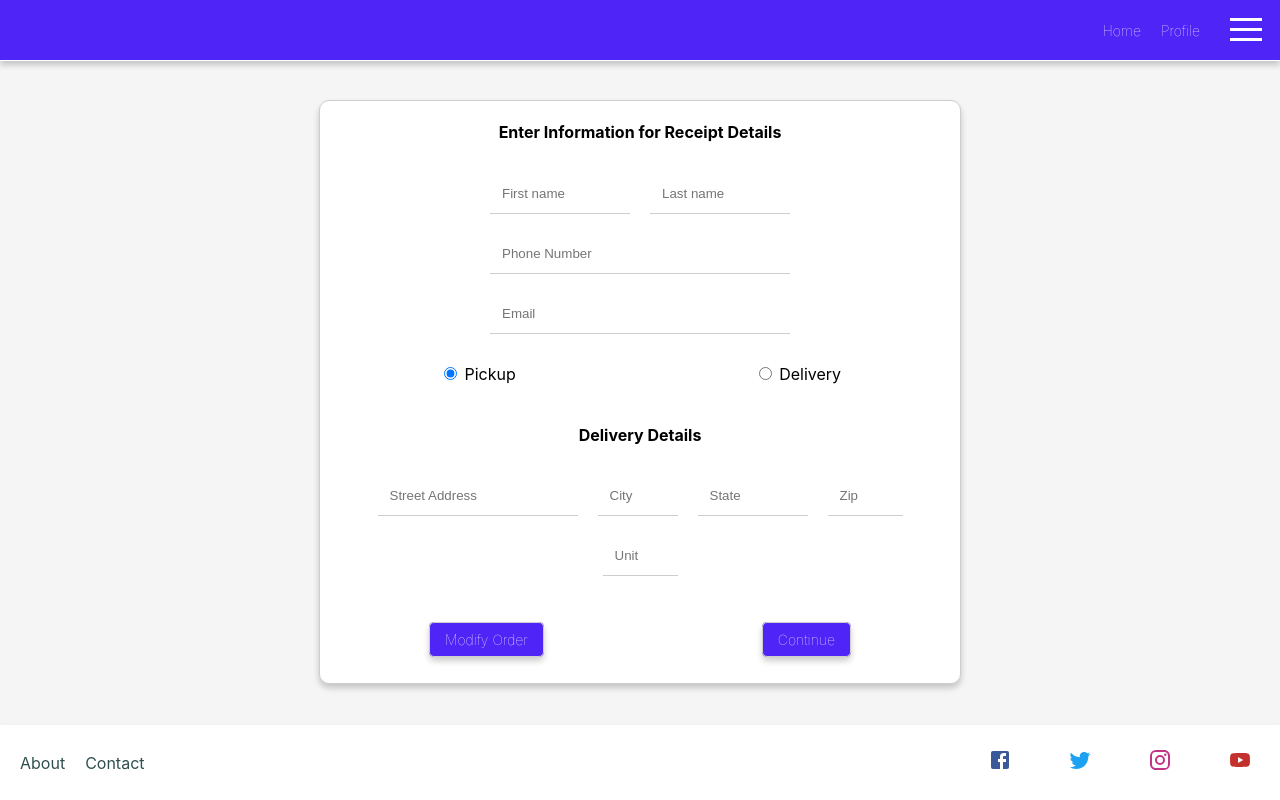
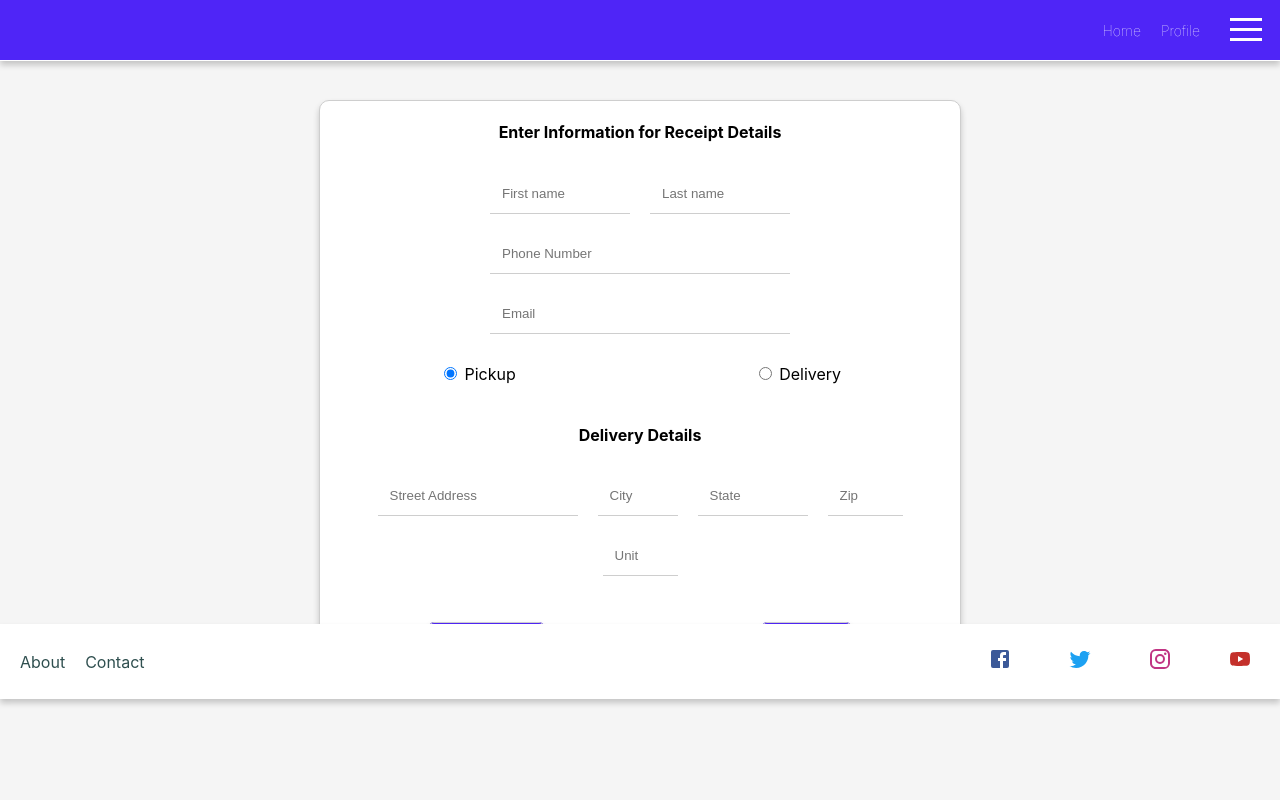
Before and after one commit to mitchthebaker/csc648-848-sw-engineering-sum21-T03, a React (Create React App) app in the folder application/client/: page /receipt-info in a window 1280 px wide. Built offline with nearby package versions, Linux system fonts and the light colour scheme.

Commit message:
Styling changes

```diff
--- a/application/client/src/index.css
+++ b/application/client/src/index.css
@@ -769,7 +769,7 @@ input[type="text"]:focus {
 	flex-direction: column;
 	justify-content: baseline;
 	align-items: center;
-	margin: 100px 15px 15px 15px;
+	margin: 100px 15px 150px 15px;
 	background-color: white;
 	border-radius: 10px;
 	border: 1px solid #cecece;
@@ -1039,7 +1039,6 @@ main {
 
 .checkout-experience {
 	position: relative;
-	height: 100vh;
 }
 
 .buyerInput-Settings,
```
